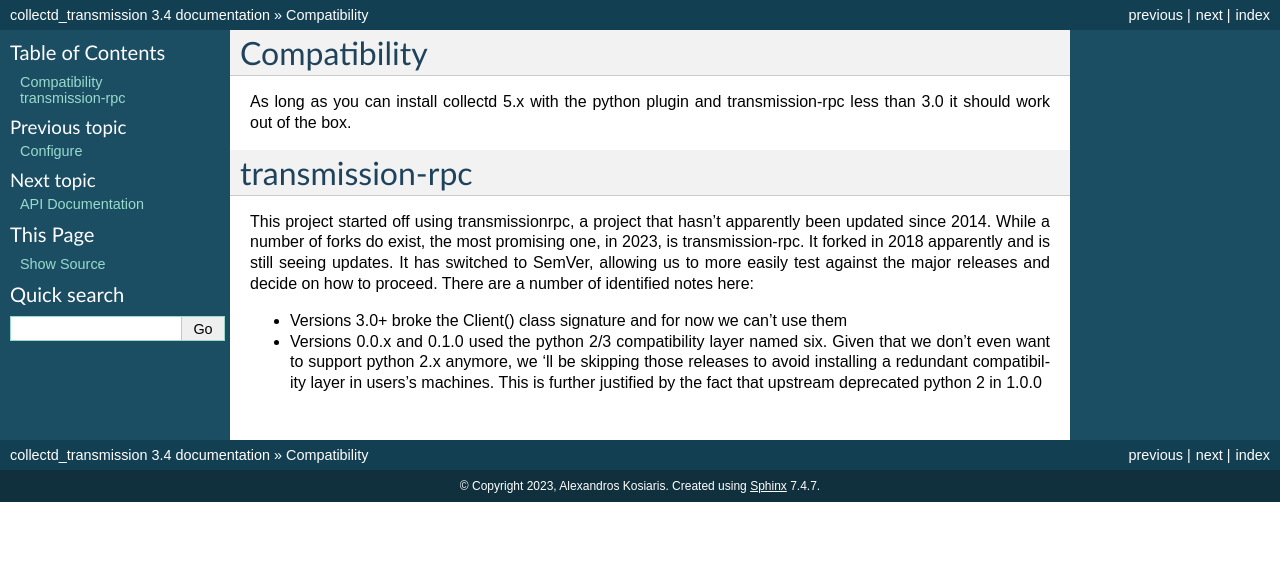
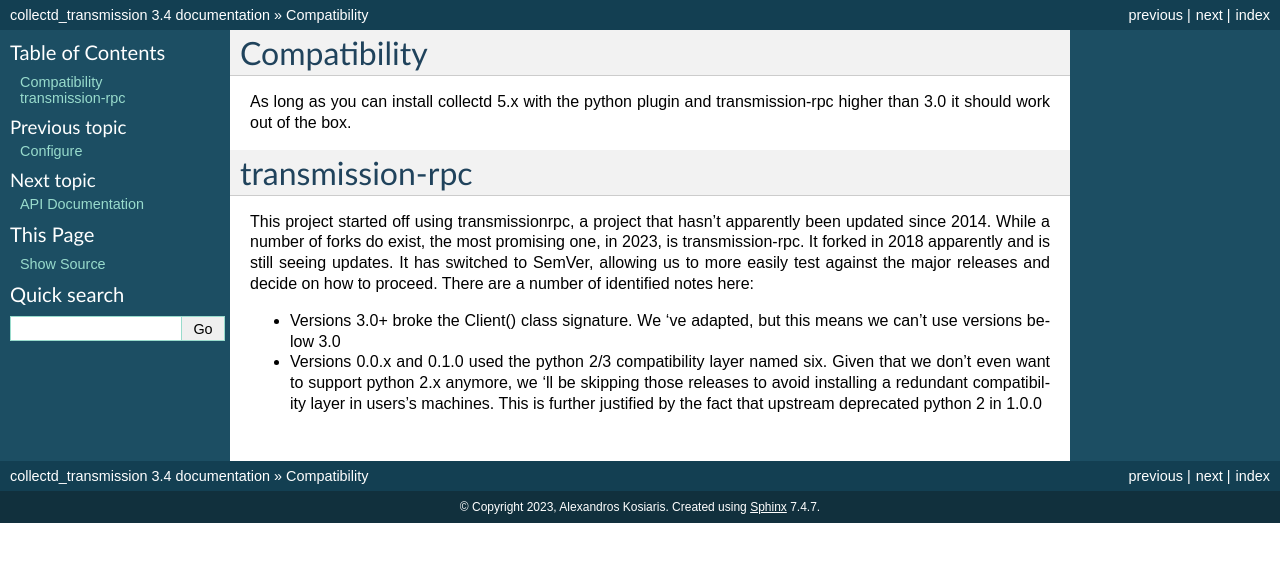
Before and after one commit to akosiaris/collectd_transmission, a Sphinx documentation site: the page built from doc/compatibility.rst, in a window 1280 px wide. Shown: the top 562 px of the page. Built offline with Sphinx 7.4.7, drawn with Linux system fonts in a browser that asks for light colours.

Commit message:
Bump transmission-rpc to > 3.0
transmission-rpc broke compatibility in Client() class's signature. We
adapt our own code to honor that one and switch to testing against
versions only past 3.0

Signed-off-by: Alexandros Kosiaris <akosiaris@gmail.com>

```diff
--- a/doc/compatibility.rst
+++ b/doc/compatibility.rst
@@ -2,7 +2,7 @@
 =============
 
 As long as you can install collectd 5.x with the python plugin and
-transmission-rpc less than 3.0 it should work out of the box.
+transmission-rpc higher than 3.0 it should work out of the box.
 
 transmission-rpc
 ================
@@ -14,8 +14,8 @@
 allowing us to more easily test against the major releases and decide on
 how to proceed. There are a number of identified notes here:
 
-* Versions 3.0+ broke the Client() class signature and for now we can't
-  use them
+* Versions 3.0+ broke the Client() class signature. We 've adapted, but this
+  means we can't use versions below 3.0
 * Versions 0.0.x and 0.1.0 used the python 2/3 compatibility layer named
   six. Given that we don't even want to support python 2.x anymore, we
   'll be skipping those releases to avoid installing a redundant
--- a/doc/install.rst
+++ b/doc/install.rst
@@ -24,7 +24,7 @@
 
 .. code-block:: bash
 
-    pip install 'transmission-rpc<3.0'
+    pip install 'transmission-rpc>3.0'
 
 Install collectd.
 
--- a/setup.cfg
+++ b/setup.cfg
@@ -18,7 +18,7 @@
 [options]
 packages = collectd_transmission
 install_requires =
-    transmission-rpc < 3.0
+    transmission-rpc >= 3.0
     importlib-metadata; python_version < "3.10"
 include_package_data = True
 python_requires = >=3.9
```
Also changed, not shown: 2 other files.
